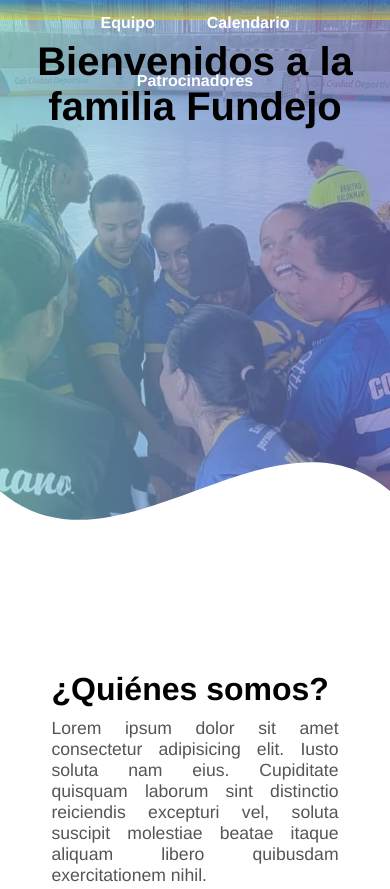
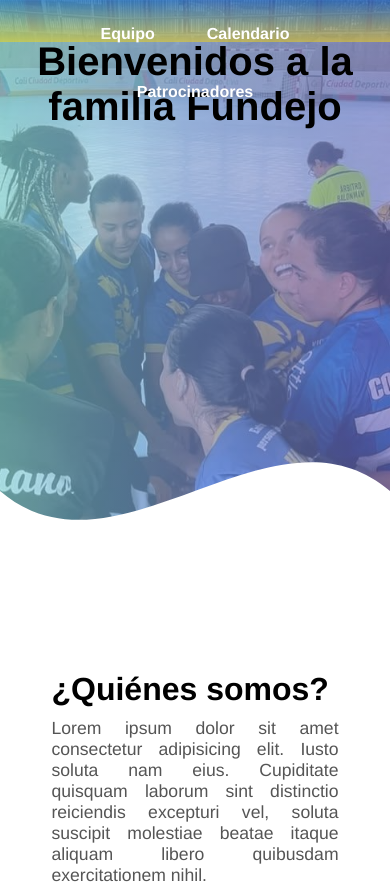
Before and after one commit to mac1311/club-fundejo-handball, a plain HTML site: page index.html in a window 390 px wide. Shown: the top 889 px of the page. Drawn offline with Linux system fonts and the light colour scheme.

Commit message:
8th attempt of responsive view

```diff
--- a/estilos.css
+++ b/estilos.css
@@ -418,7 +418,7 @@ button {
   }
 
   .hotbar {
-    height: 2%;
+    height: 5%;
     justify-content: center;
   }
 
```
